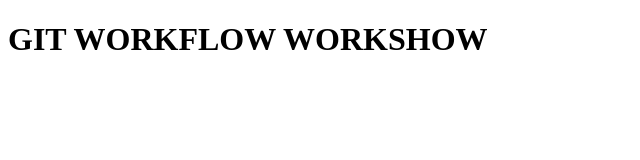
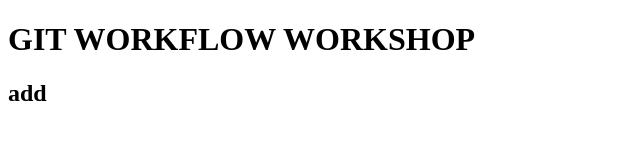
Before and after one commit to GSG-FC02/workshop-project, a plain HTML site: page index.html in a window 1280 px wide. Shown: the full height of the page, 0-640 px from the left. Drawn offline with Linux system fonts and the light colour scheme.

Commit message:
added the required changes

```diff
--- a/index.html
+++ b/index.html
@@ -10,8 +10,8 @@
 
 <body>
 
-    <h1 class="some-heading">GIT WORKFLOW WORKSHOW</h1>
-
+    <h1 class="some-heading">GIT WORKFLOW WORKSHOP</h1>
+<h2>add</h2>
 </body>
 
 </html>
```
